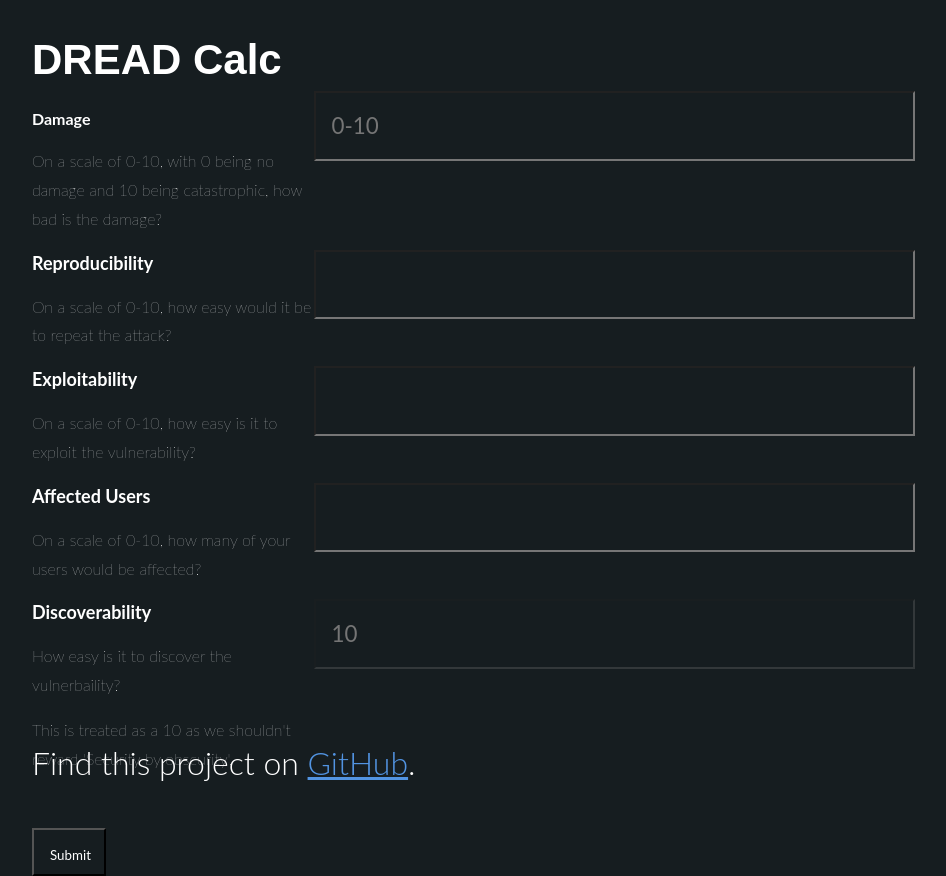
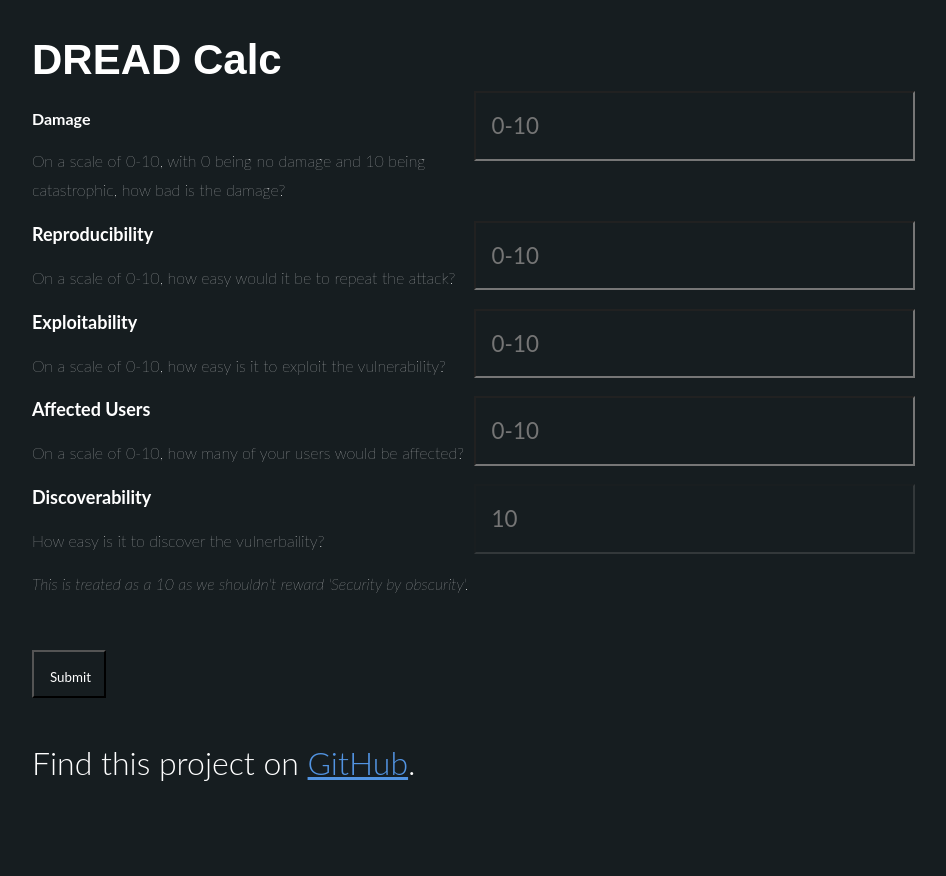
Before and after one commit to DanielPullan/dread-calc, a Flask app: page / in a window 1280 px wide. Shown: the whole page, without its empty margins (128-1074 px from the left). After the commit the page ends 781 px from the top, so only its background shows below. Run offline with Flask 3, Linux system fonts and the light colour scheme; parts of the project's set-up code (start-up, migrations or seed data) failed here and were passed over.

Commit message:
Added styling to flashes
I'd like to improve it, but at least we have something now.

```diff
--- a/static/_style.css
+++ b/static/_style.css
@@ -209,6 +209,22 @@ li a {
    margin-bottom: 1%;
 }
 
+.score {
+  border: 3px solid var(--secondary_colour);
+  padding: 10px;
+  width: 96%;
+  margin: 10px;
+  text-align: center;
+}
+
+.error {
+  border: 3px solid red;
+  padding: 10px;
+  width: 96%;
+  margin: 10px;
+  text-align: center;
+}
+
 
 /**
 video {
--- a/templates/index.html
+++ b/templates/index.html
@@ -14,52 +14,52 @@
 <form method="POST">
 
 <div class="row">
-    <div class="col-4">
+    <div class="col-6">
         <p><strong>Damage</strong></p>
         <p>On a scale of 0-10, with 0 being no damage and 10 being catastrophic, how bad is the damage?</p>
     </div>
-    <div class="col-8">
+    <div class="col-6">
         <input type="number" name="damage" pattern="[0-9]*" inputmode="numeric" value="{{ damage }}" placeholder="0-10">
     </div>
 </div>
 
 <div class="row">
-    <div class="col-4">
+    <div class="col-6">
         <strong>Reproducibility</strong>
         <p>On a scale of 0-10, how easy would it be to repeat the attack?</p>
     </div>
-    <div class="col-8">
-        <input type="number" name="reproducibility" pattern="[0-9]*" inputmode="numeric" value="{{ reproducibility }}">
+    <div class="col-6">
+        <input type="number" name="reproducibility" pattern="[0-9]*" inputmode="numeric" value="{{ reproducibility }}" placeholder="0-10">
     </div>
 </div>
 
 <div class="row">
-    <div class="col-4">
+    <div class="col-6">
         <strong>Exploitability</strong>
         <p>On a scale of 0-10, how easy is it to exploit the vulnerability?</p>
     </div>
-    <div class="col-8">
-        <input type="number" name="exploitability" pattern="[0-9]*" inputmode="numeric" value="{{ exploitability }}">
+    <div class="col-6">
+        <input type="number" name="exploitability" pattern="[0-9]*" inputmode="numeric" value="{{ exploitability }}" placeholder="0-10">
     </div>
 </div>
 
 <div class="row">
-    <div class="col-4">
+    <div class="col-6">
         <strong>Affected Users</strong>
         <p>On a scale of 0-10, how many of your users would be affected?</p>
     </div>
-    <div class="col-8">
-        <input type="number" name="affectedUsers" pattern="[0-9]*" inputmode="numeric" value="{{ affectedUsers }}">
+    <div class="col-6">
+        <input type="number" name="affectedUsers" pattern="[0-9]*" inputmode="numeric" value="{{ affectedUsers }}" placeholder="0-10">
     </div>
 </div>
 
 <div class="row">
-    <div class="col-4">
+    <div class="col-6">
         <strong>Discoverability</strong>
         <p>How easy is it to discover the vulnerbaility?</p>
-        <p>This is treated as a 10 as we shouldn't reward 'Security by obscurity'.</p>
+        <p><i>This is treated as a 10 as we shouldn't reward 'Security by obscurity'.</i></p>
     </div>
-    <div class="col-8">
+    <div class="col-6">
         <input type="number" name="discoverability" pattern="[0-9]*" inputmode="numeric" placeholder="10" disabled>
     </div>
 </div>
```
